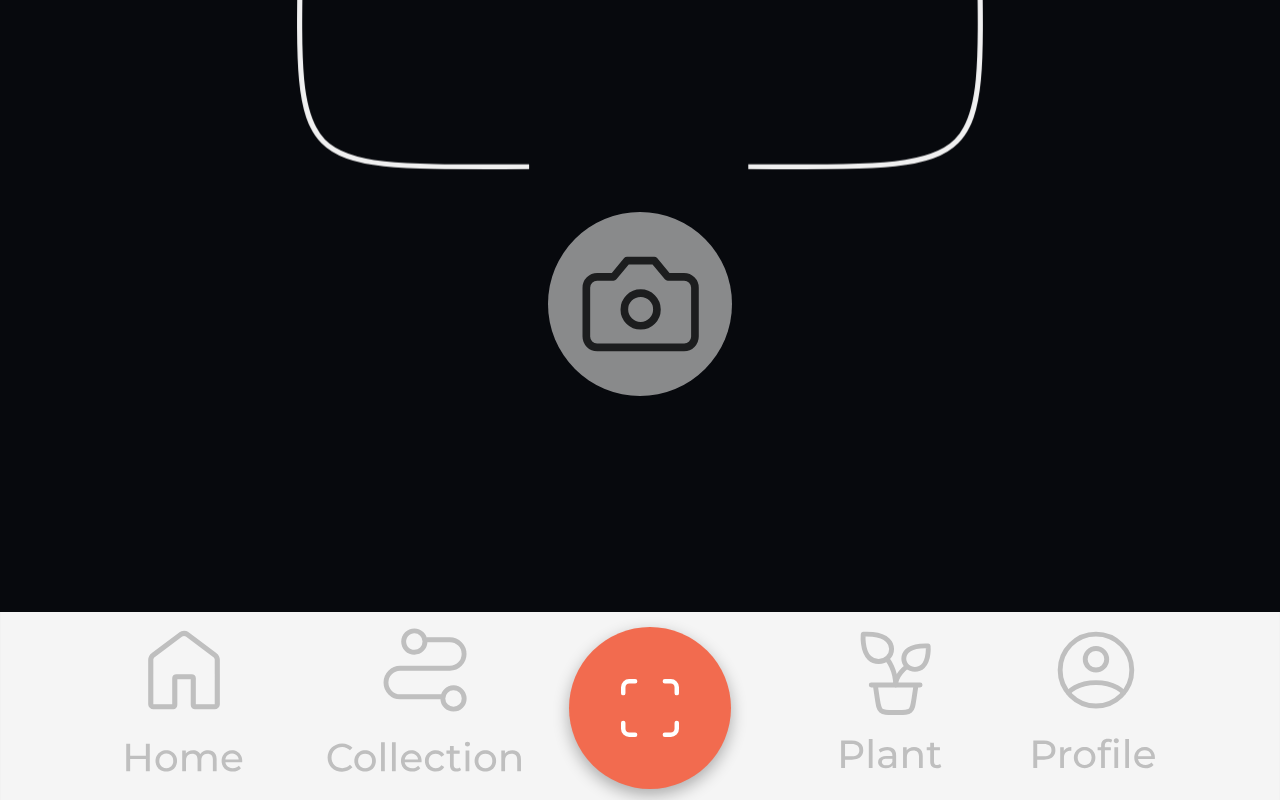
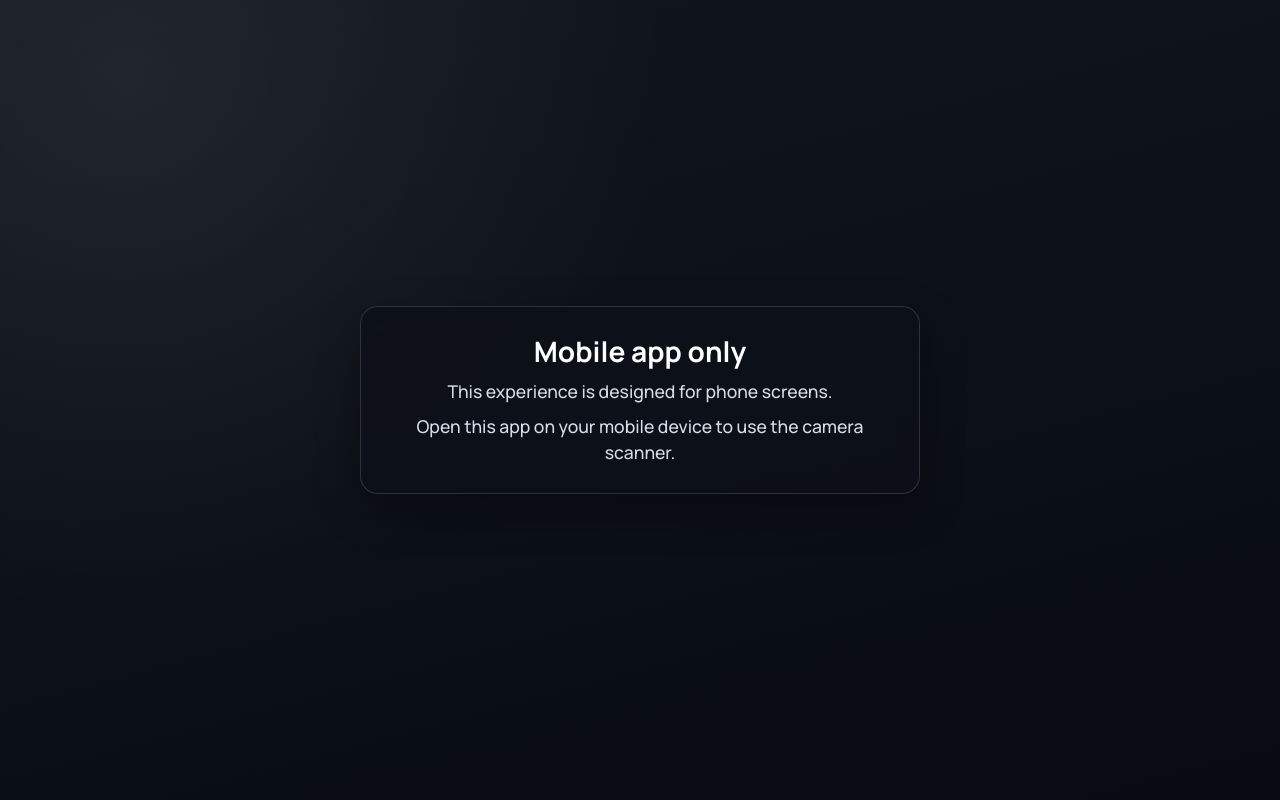
Before and after one commit to IH8C0DING/Botanical-garden, a React app: page / in a window 1280 px wide. Built offline with nearby package versions, Linux system fonts and the light colour scheme; no server answers; the HTML template or start-up script is replaced by a standard one.

Commit message:
Make app mobile-only with desktop notice

```diff
--- a/src/App.css
+++ b/src/App.css
@@ -33,6 +33,41 @@
 	background: #0a0a0a;
 	color: var(--text);
 	overflow: hidden;
+}
+
+.desktop-only-shell {
+	min-height: 100dvh;
+	width: 100%;
+	display: grid;
+	place-items: center;
+	padding: 24px;
+	background:
+		radial-gradient(circle at 10% 10%, rgb(255 255 255 / 7%), transparent 40%),
+		linear-gradient(165deg, #11161f 0%, #080b11 100%);
+}
+
+.desktop-only-card {
+	width: min(560px, 100%);
+	padding: 28px;
+	border-radius: 18px;
+	border: 1px solid rgb(255 255 255 / 14%);
+	background: rgb(13 17 24 / 88%);
+	backdrop-filter: blur(8px);
+	box-shadow: 0 16px 42px rgb(0 0 0 / 35%);
+	text-align: center;
+}
+
+.desktop-only-card h1 {
+	margin: 0 0 10px;
+	font-size: clamp(1.5rem, 2.2vw, 1.9rem);
+	line-height: 1.2;
+}
+
+.desktop-only-card p {
+	margin: 8px 0 0;
+	font-size: clamp(1rem, 1.4vw, 1.1rem);
+	line-height: 1.5;
+	color: #d4dde8;
 }
 
 @media (max-width: 900px), (hover: none) and (pointer: coarse), (max-device-width: 900px) {
--- a/src/App.jsx
+++ b/src/App.jsx
@@ -5,6 +5,16 @@ import captureButtonSvg from './public/button.svg'
 import scanIndicatorSvg from './public/scanner.svg'
 import centerScanIcon from './public/Vector.svg'
 import addPlantButtonSvg from './public/addplant.svg'
+
+const MOBILE_MAX_WIDTH = 900
+
+const getIsMobileViewport = () => {
+  if (typeof window === 'undefined') {
+    return true
+  }
+
+  return window.matchMedia(`(max-width: ${MOBILE_MAX_WIDTH}px)`).matches
+}
 
 function App() {
   const videoRef = useRef(null)
@@ -23,6 +33,22 @@ function App() {
   const [showRecognitionStatus, setShowRecognitionStatus] = useState(false)
   const [isRecognitionClosing, setIsRecognitionClosing] = useState(false)
   const [isAddPlantClosing, setIsAddPlantClosing] = useState(false)
+  const [isMobileViewport, setIsMobileViewport] = useState(getIsMobileViewport)
+
+  useEffect(() => {
+    const handleViewportChange = () => {
+      setIsMobileViewport(getIsMobileViewport())
+    }
+
+    handleViewportChange()
+    window.addEventListener('resize', handleViewportChange)
+    window.addEventListener('orientationchange', handleViewportChange)
+
+    return () => {
+      window.removeEventListener('resize', handleViewportChange)
+      window.removeEventListener('orientationchange', handleViewportChange)
+    }
+  }, [])
 
   const clearScanTimers = useCallback(() => {
     if (scanProgressTimerRef.current) {
@@ -95,13 +121,19 @@ function App() {
   }, [stopCamera])
 
   useEffect(() => {
+    if (!isMobileViewport) {
+      clearScanTimers()
+      stopCamera()
+      return
+    }
+
     startCamera()
 
     return () => {
       clearScanTimers()
       stopCamera()
     }
-  }, [clearScanTimers, startCamera, stopCamera])
+  }, [clearScanTimers, isMobileViewport, startCamera, stopCamera])
 
   const handleCapture = () => {
     if (!videoRef.current || !isCameraReady) return
@@ -166,6 +198,18 @@ function App() {
     }, 260)
   }
 
+  if (!isMobileViewport) {
+    return (
+      <main className="desktop-only-shell" role="alert" aria-live="polite">
+        <section className="desktop-only-card">
+          <h1>Mobile app only</h1>
+          <p>This experience is designed for phone screens.</p>
+          <p>Open this app on your mobile device to use the camera scanner.</p>
+        </section>
+      </main>
+    )
+  }
+
   return (
     <main className="app-shell">
       <section className="camera-stage" aria-label="Live camera view">
```
